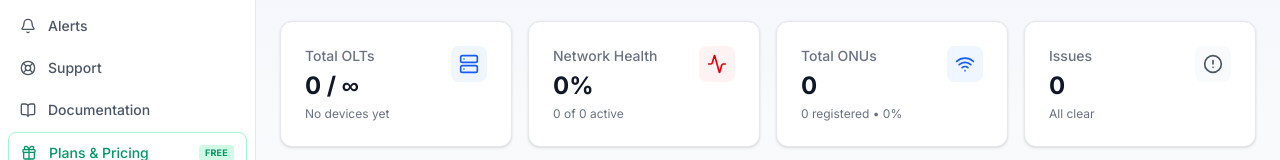
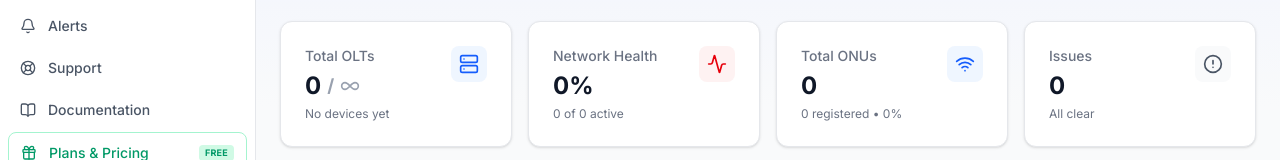
Before and after one commit to mnoman786/auto_olt, a Next.js app in the folder frontend/: page /dashboard in a window 1280 px wide. Shown: the part 173-333 px from the top of the page. Built offline with nearby package versions, Linux system fonts and the light colour scheme; no server answers; sample sign-in values are in the browser's storage.

Commit message:
feat: use Lucide Infinity icon for OLT quota display
Co-Authored-By: Claude Sonnet 4.6 <noreply@anthropic.com>

```diff
--- a/frontend/app/(app)/dashboard/page.tsx
+++ b/frontend/app/(app)/dashboard/page.tsx
@@ -10,7 +10,7 @@ import { OLT } from '@/lib/types';
 import { DashboardSkeleton } from '@/components/ui/Skeleton';
 import {
   Server, Wifi, AlertCircle, Plus, RefreshCw,
-  ChevronRight, Activity, Network, Cpu, User,
+  ChevronRight, Activity, Network, Cpu, User, Infinity as InfinityIcon,
 } from 'lucide-react';
 import Link from 'next/link';
 import toast from 'react-hot-toast';
@@ -129,10 +129,16 @@ export default function DashboardPage() {
           <div className="grid grid-cols-2 lg:grid-cols-4 gap-4 mb-6">
             <StatCard
               label="Total OLTs"
-              value={`${olts.length} / ∞`}
+              value={
+                <span className="flex items-center gap-1.5">
+                  <span>{olts.length}</span>
+                  <span className="text-lg text-gray-400 dark:text-gray-500">/</span>
+                  <InfinityIcon className="h-5 w-5 text-gray-400 dark:text-gray-500" />
+                </span>
+              }
               icon={<Server className="h-5 w-5" />}
               color="blue"
-              subtitle={olts.length ? `${activeOlts} online · unlimited plan` : 'No devices yet'}
+              subtitle={olts.length ? `${activeOlts} online · unlimited` : 'No devices yet'}
             />
             <StatCard
               label="Network Health"
--- a/frontend/app/(app)/plans/page.tsx
+++ b/frontend/app/(app)/plans/page.tsx
@@ -4,7 +4,7 @@ import { oltApi } from '@/lib/api';
 import {
   Check, Zap, Server, Wifi, Activity, Users, LifeBuoy,
   Layers, Radio, FileText, Cpu, Lock, Gift, ArrowRight,
-  ShieldCheck, BarChart2, Network,
+  ShieldCheck, BarChart2, Network, Infinity as InfinityIcon,
 } from 'lucide-react';
 
 const featureGroups = [
@@ -130,8 +130,10 @@ export default function PlansPage() {
               <div className="my-5 flex items-center justify-center gap-3 rounded-xl bg-white/10 px-4 py-3">
                 <Server className="h-4 w-4 text-white/50 shrink-0" />
                 <span className="text-sm text-white/70">OLT devices used</span>
-                <span className="ml-auto font-bold text-white tabular-nums">
-                  {oltCount === null ? '…' : oltCount} / ∞
+                <span className="ml-auto flex items-center gap-1.5 font-bold text-white">
+                  <span className="tabular-nums">{oltCount === null ? '…' : oltCount}</span>
+                  <span className="text-white/40">/</span>
+                  <InfinityIcon className="h-4 w-4 text-white/60" />
                 </span>
               </div>
 
--- a/frontend/components/ui/Card.tsx
+++ b/frontend/components/ui/Card.tsx
@@ -22,7 +22,7 @@ export function Card({ children, className, padding = 'md' }: CardProps) {
 
 interface StatCardProps {
   label: string;
-  value: string | number;
+  value: ReactNode;
   icon?: ReactNode;
   color?: 'blue' | 'green' | 'yellow' | 'red' | 'gray';
   subtitle?: string;
```
